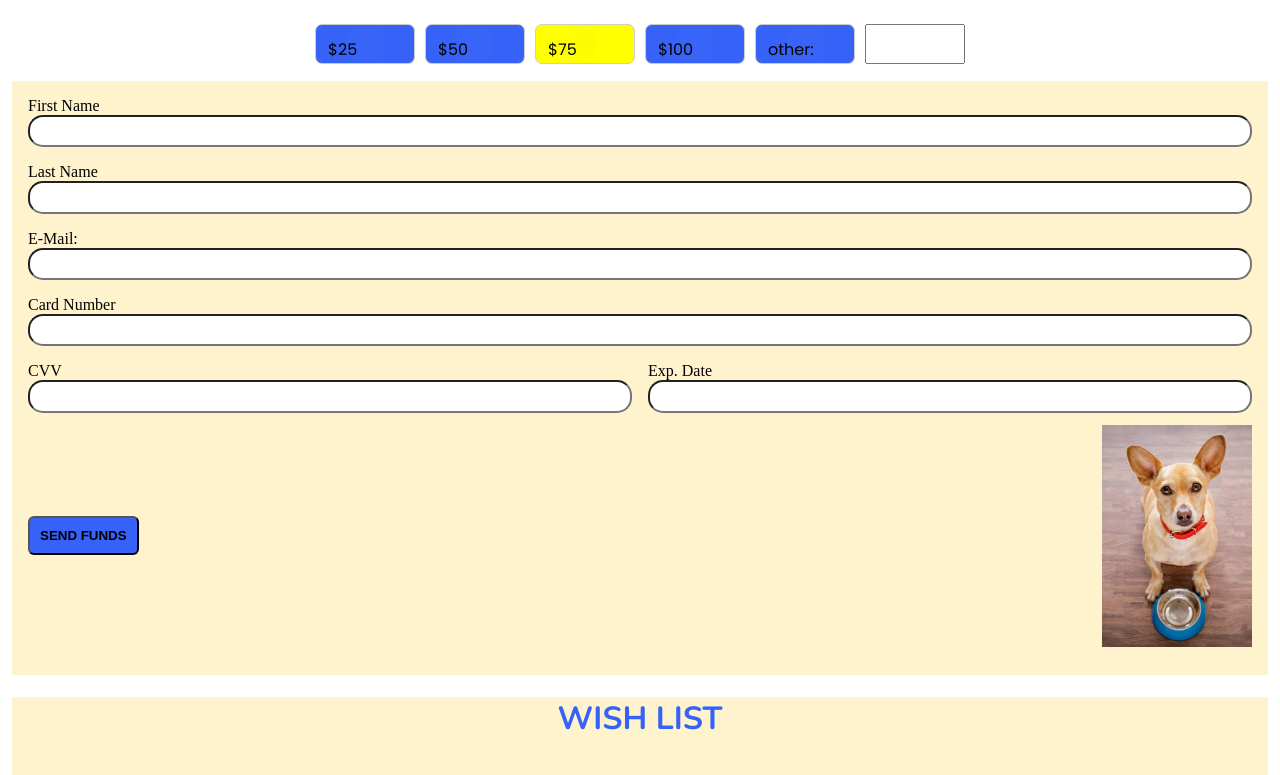
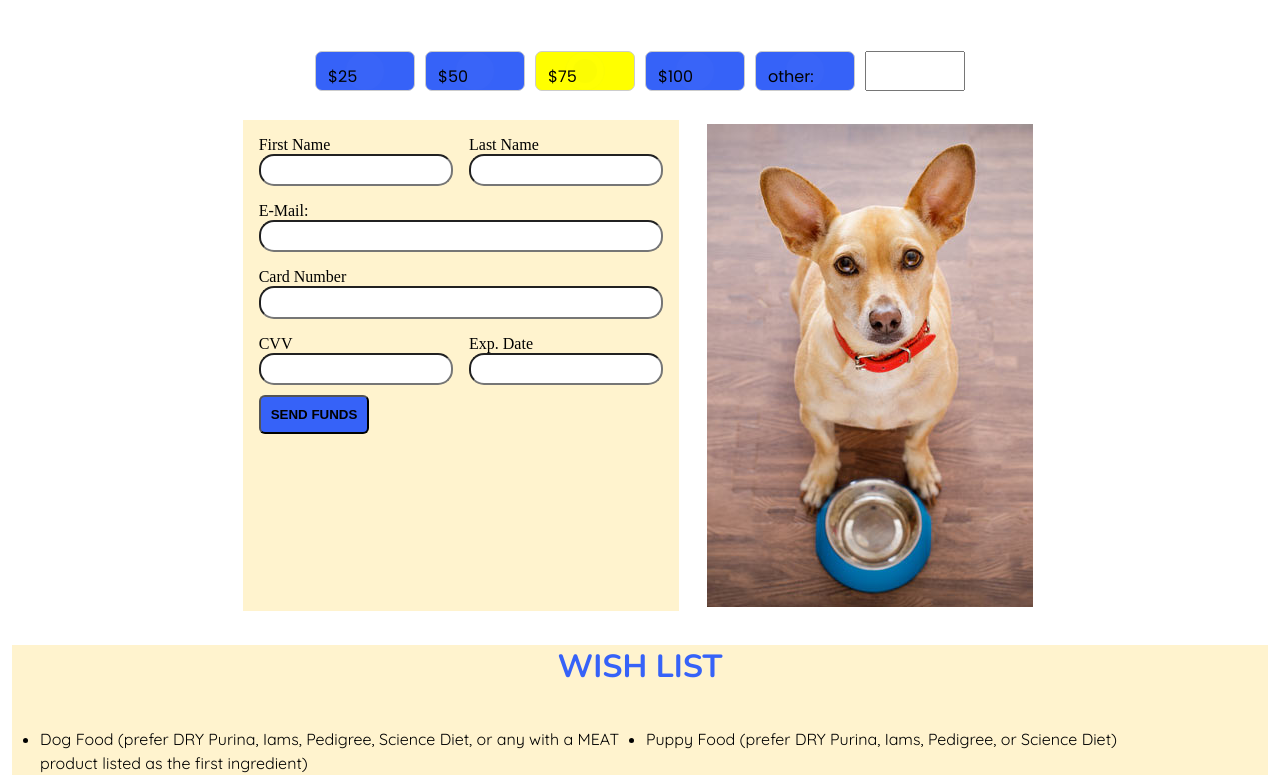
Before and after one commit to amarcolin/FewdFinalproject, a plain HTML site: page root/pages/support.html in a window 1280 px wide. Shown: the part 367-1142 px from the top of the page. Drawn offline with nearby package versions, Linux system fonts and the light colour scheme.

Commit message:
support.css

```diff
--- a/root/css/support.css
+++ b/root/css/support.css
@@ -59,8 +59,7 @@ fieldset#cardField {
 }
 
 #item1 {
-    grid-column-start: 1;
-    grid-column-end: 3;
+    grid-column: 1 / 3;
 }
 
 #item2{
@@ -92,17 +91,19 @@ fieldset#cardField {
     font-weight: bold;
 }
 
-div.wrap {
+div.wrapSummit {
     display: flex;
     align-items: center;
     justify-content: space-between;
 }
 
-img {
+img.smallDog {
     margin: .75em 0 .75em .75em;
     width: 150px;
 }
-
+img.bigDog{
+    display: none;
+}
 /* Donate buttons Fieldset */
 fieldset#donateButtons {
     padding: 0 .3em;
@@ -178,3 +179,39 @@ fieldset#donateButtons {
     padding: 1em 1.75em;
     line-height: 1.5;
 }
+
+
+/* break point */
+
+@media screen and (min-width: 642px){
+    div.wrapCardImg {
+        display: flex;
+        justify-content: center;
+
+    }
+    img.smallDog {
+
+        display: none;
+    }
+    img.bigDog{
+        display: block;
+        padding: 1em;
+    }
+    #item1 {
+        grid-column: 1 / 2;
+    }
+
+    #item2{
+        grid-column: 2 / 3;
+    }
+    .wishList ul {
+        display: grid;
+        grid-gap: .75em;
+        grid-template-columns: 1fr 1fr;
+    }
+    .wishList ul li:nth-child(odd){
+        grid-column: 1 / 2;
+        padding-right: .75em;
+
+    }
+}
--- a/root/pages/support.html
+++ b/root/pages/support.html
@@ -41,8 +41,9 @@
 
 
            <section class="formSupport">
+
+                <form action="#" method="POST" id="contactForm" enctype="text/plain">
                 <h4>Monetary donations</h4>
-            <form action="#" method="POST" id="contactForm" enctype="text/plain">
                 <fieldset id="donateButtons">
                     <ul class="donateAmount">
                         <li>
@@ -70,6 +71,7 @@
                         </li>
                       </ul>
                 </fieldset>
+                <div class="wrapCardImg">
                     <fieldset id="cardField">
                         <ul id="cardForm">
                             <li id="item1">
@@ -98,13 +100,16 @@
                             </li>
                         </ul>
 
-                    <div class="wrap">
+                        <div class="wrapSummit">
                             <input type="submit" id="submit" class="button" value="Send Funds">
-                        <img src="../images/pet-food-sm.jpg" alt="dog without food">
+                            <img class="smallDog" src="../images/pet-food-sm.jpg" alt="dog without food">
                         </div>
 
                     </fieldset>
+                    <img class="bigDog" src="../images/pet-food.jpg" alt="dog without foog">
+                </div>
                 </form>
+
            </section>
            <section class="wishList">
                     <h4>Wish List</h4>
```
Lines whose indentation alone changed are shown as unchanged.
